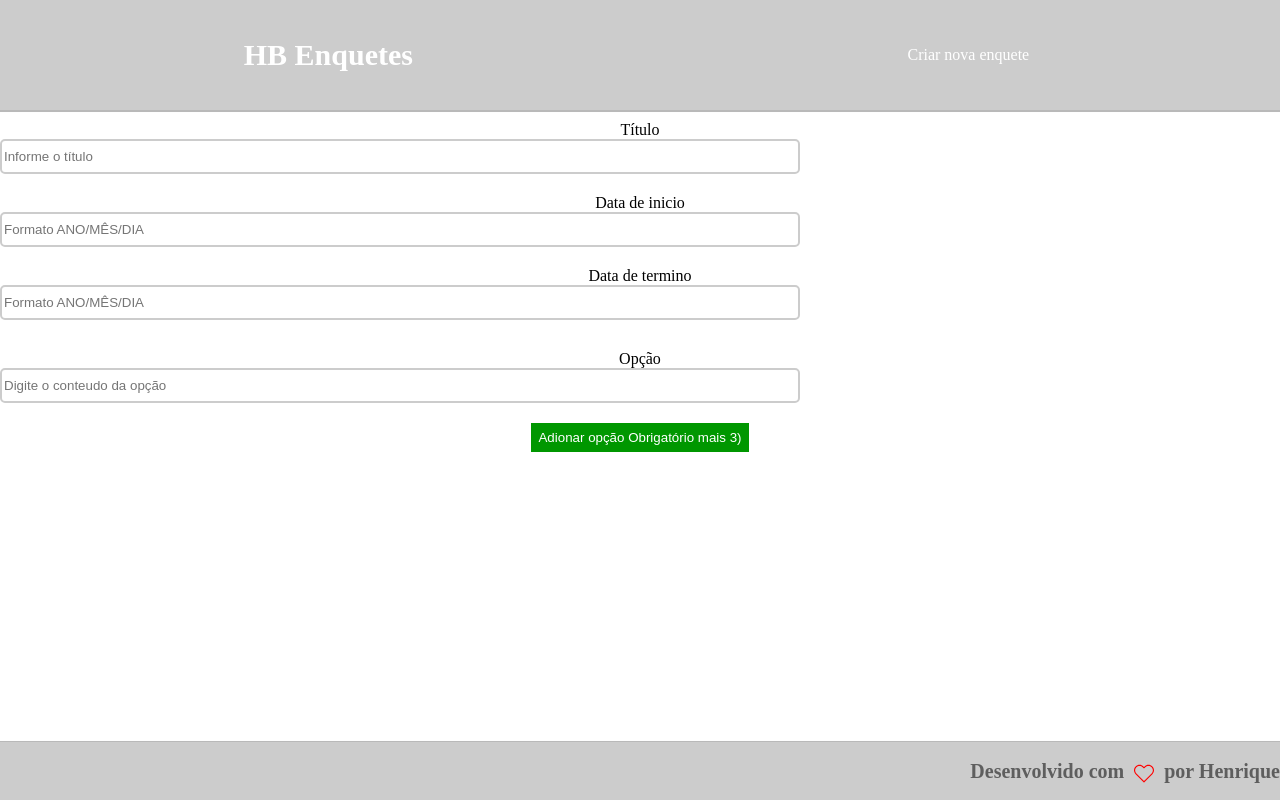
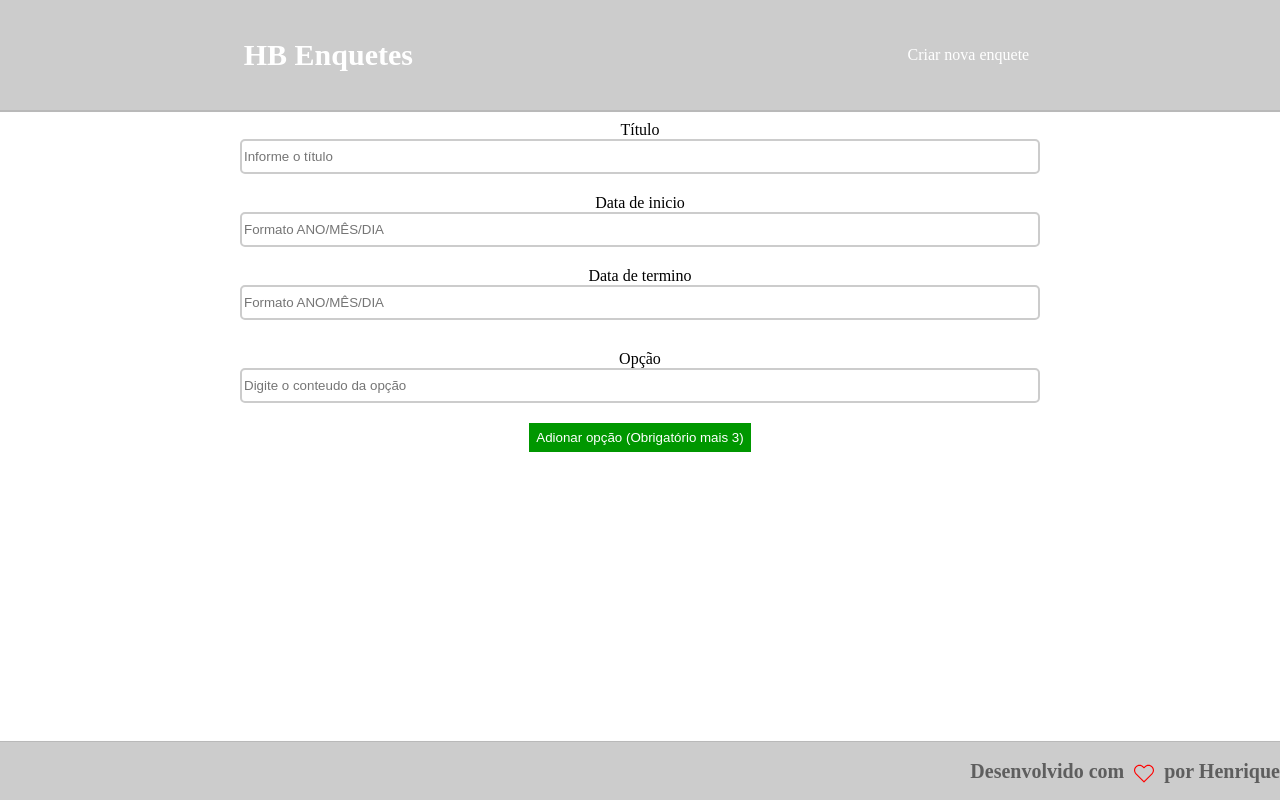
Before and after one commit to Henriquesb-1/voting-system-web-ui, a React (Create React App) app: page /register in a window 1280 px wide. Built offline with nearby package versions, Linux system fonts and the light colour scheme.

Commit message:
Fixed form layout.

```diff
--- a/src/components/Poll/RegisterPoll/RegisterPoll.tsx
+++ b/src/components/Poll/RegisterPoll/RegisterPoll.tsx
@@ -85,7 +85,7 @@ export default function RegisterPoll() {
                     <label htmlFor="title">Título</label>
                 </div>
 
-                <div className="input">
+                <div className="input flex-row-center">
                     <input placeholder="Informe o título" value={title} onChange={e => setTitle(e.target.value)} type="text" id="title" name="title" />
                 </div>
             </div>
@@ -95,7 +95,7 @@ export default function RegisterPoll() {
                     <label htmlFor="start_date">Data de inicio</label>
                 </div>
 
-                <div className="input">
+                <div className="input flex-row-center">
                     <input placeholder="Formato ANO/MÊS/DIA" value={startDate} onChange={e => setStartDate(e.target.value)} type="text" id="start_date" name="start_date" />
                 </div>
             </div>
@@ -105,7 +105,7 @@ export default function RegisterPoll() {
                     <label htmlFor="end_date">Data de termino</label>
                 </div>
 
-                <div className="input">
+                <div className="input flex-row-center">
                     <input placeholder="Formato ANO/MÊS/DIA" value={endDate} onChange={e => setEndDate(e.target.value)}  type="text" id="end_date" name="end_date" />
                 </div>
             </div>
@@ -116,13 +116,13 @@ export default function RegisterPoll() {
                         <label htmlFor="option">Opção</label>
                     </div>
 
-                    <div className="input">
+                    <div className="input flex-row-center">
                         <input placeholder="Digite o conteudo da opção" onChange={e => setOption(e.target.value)} type="text" id="option" name="option" />
                     </div>
                 </div>
 
                 <div className="margin-y">
-                    <button type="button" className="clean-button" onClick={() => addOption()}>Adionar opção {optionsMissing > 0 ? `Obrigatório mais ${optionsMissing})` : ""}</button>
+                    <button type="button" className="clean-button" onClick={() => addOption()}>Adionar opção {optionsMissing > 0 ? `(Obrigatório mais ${optionsMissing})` : ""}</button>
                 </div>
 
                 <div className="margin-y">
```
